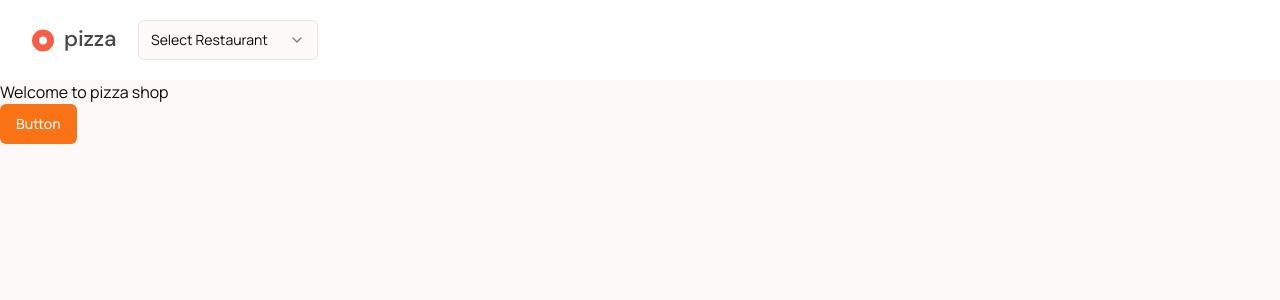
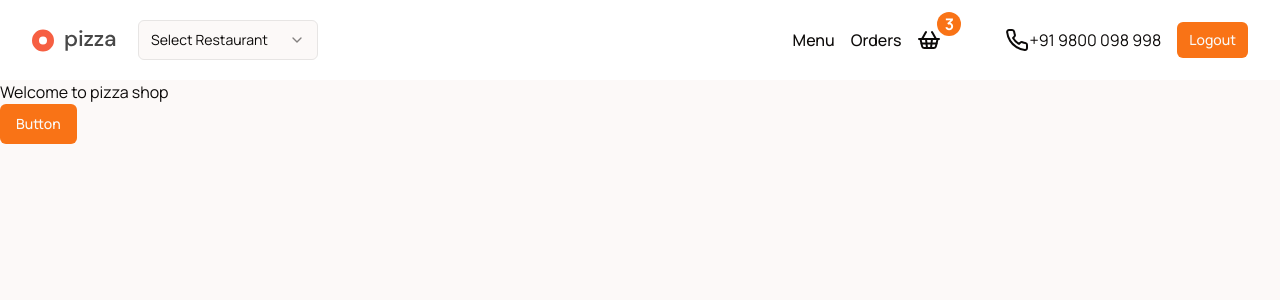
Before and after one commit to hackice20/landing-page101, a Next.js app: page / in a window 1280 px wide. Shown: the top 300 px of the page. Built offline with nearby package versions, Linux system fonts and the light colour scheme.

Commit message:
add navbar

```diff
--- a/src/components/custom/header.tsx
+++ b/src/components/custom/header.tsx
@@ -1,10 +1,13 @@
 import React from 'react';
 import { Select, SelectContent, SelectItem, SelectTrigger, SelectValue } from '../ui/select';
+import Link from 'next/link';
+import { Phone, ShoppingBasket } from 'lucide-react';
+import { Button } from '../ui/button';
 
 const Header = () => {
     return (
         <header className="bg-white">
-            <nav className="container py-5">
+            <nav className="container py-5 flex items-center justify-between">
                 <div className="flex items-center space-x-4">
                     <svg
                         data-testid="logo"
@@ -30,6 +33,33 @@
                         </SelectContent>
                     </Select>
                 </div>
+                <div className="flex items-center gap-x-4">
+                    <ul className="flex items-center font-medium space-x-4">
+                        <li>
+                            <Link className="hover:text-primary" href={'/'}>
+                                Menu
+                            </Link>
+                        </li>
+                        <li>
+                            <Link className="hover:text-primary" href={'/'}>
+                                Orders
+                            </Link>
+                        </li>
+                    </ul>
+                    <div className="relative">
+                        <Link href="/cart">
+                            <ShoppingBasket className="hover:text-primary" />
+                        </Link>
+                        <span className="absolute -top-4 -right-5 h-6 w-6 flex items-center justify-center rounded-full bg-primary font-bold text-white">
+                            3
+                        </span>
+                    </div>
+                    <div className="flex items-center ml-12">
+                        <Phone />
+                        <span>+91 9800 098 998</span>
+                    </div>
+                    <Button size={'sm'}>Logout</Button>
+                </div>
             </nav>
         </header>
     );
```
